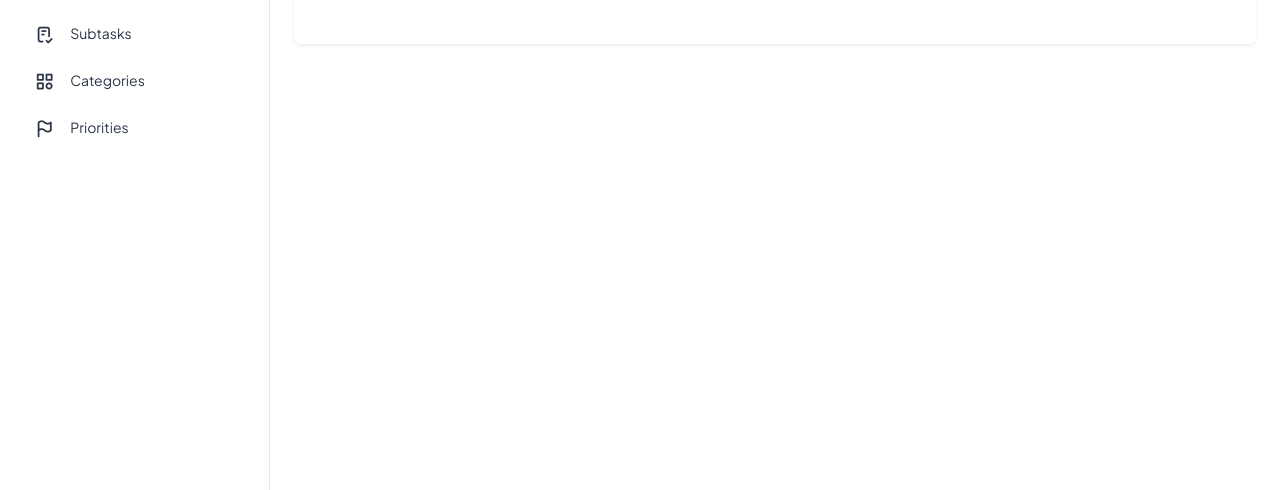
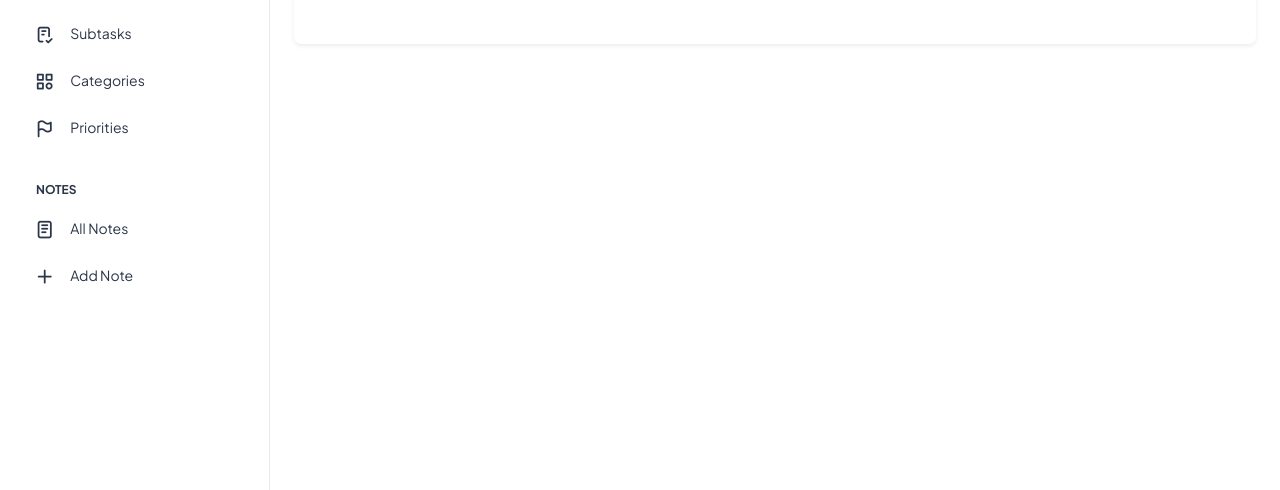
Before and after one commit to Hawksprey420/Hangarin, a Django app: page /categories/41/delete/ in a window 1280 px wide. Shown: the part 310-800 px from the top of the page. Run offline with Django 5.2, Linux system fonts and the light colour scheme; data comes from the database, SQL or seed files in the repository; some libraries are stand-ins or nearby versions.

Commit message:
Added notes section

```diff
--- a/Hangarin_main/Hangarin_app/views.py
+++ b/Hangarin_main/Hangarin_app/views.py
@@ -232,7 +232,7 @@ class SubTaskDeleteView(DeleteView):
 # --------------------------
 class NoteListView(ListView):
     model = Note
-    template_name = 'note_list.html'
+    template_name = 'notes_list.html'
     context_object_name = 'notes'
     paginate_by = 20  # Adjust as needed
 
@@ -240,18 +240,18 @@ class NoteListView(ListView):
 class NoteCreateView(CreateView):
     model = Note
     fields = ['task', 'content']
-    template_name = 'note_form.html'
+    template_name = 'notes_form.html'
     success_url = reverse_lazy('note-list')
 
 
 class NoteUpdateView(UpdateView):
     model = Note
     fields = ['task', 'content']
-    template_name = 'note_form.html'
+    template_name = 'notes_form.html'
     success_url = reverse_lazy('note-list')
 
 
 class NoteDeleteView(DeleteView):
     model = Note
-    template_name = 'note_delete.html'
+    template_name = 'notes_delete.html'
     success_url = reverse_lazy('note-list')
--- a/Hangarin_main/templates/base.html
+++ b/Hangarin_main/templates/base.html
@@ -10,17 +10,14 @@
   <!-- Favicon -->
   <link rel="icon" type="image/png" href="{% static 'images/logos/favicon.png' %}" />
 
-  <!-- ✅ Manifest (correct path for Django) -->
+  <!-- ✅ Manifest -->
   <link rel="manifest" href="/static/manifest.json" crossorigin="use-credentials">
 
-
-  <!-- ✅ PWA Meta Tags -->
+  <!-- ✅ Progressive Web App Meta -->
   {% progressive_web_app_meta %}
-
-  <!-- Theme Color (for mobile status bar) -->
   <meta name="theme-color" content="#0A0A0A">
 
-  <!-- ✅ Bootstrap & Core CSS -->
+  <!-- ✅ Core CSS -->
   <link href="{% static 'css/styles.css' %}" rel="stylesheet">
 
   <!-- CSRF Token -->
@@ -28,15 +25,19 @@
 
   {% block extra_head %}{% endblock %}
 </head>
+
 <body>
   <div class="page-wrapper" id="main-wrapper"
        data-layout="vertical" data-navbarbg="skin6"
        data-sidebartype="full" data-sidebar-position="fixed"
        data-header-position="fixed">
 
-    <!-- Sidebar Start -->
+    <!-- ============================= -->
+    <!-- SIDEBAR -->
+    <!-- ============================= -->
     <aside class="left-sidebar">
       <div>
+        <!-- Logo -->
         <div class="brand-logo d-flex align-items-center justify-content-between">
           <a href="{% url 'dashboard' %}" class="text-nowrap logo-img">
             <img src="{% static 'images/logos/dark-logo.svg' %}" width="180" alt="Hangarin Logo">
@@ -49,6 +50,8 @@
         <!-- Sidebar Navigation -->
         <nav class="sidebar-nav scroll-sidebar" data-simplebar="">
           <ul id="sidebarnav">
+
+            <!-- === SECTION: Your Data === -->
             <li class="nav-small-cap">
               <i class="ti ti-dots nav-small-cap-icon fs-4"></i>
               <span class="hide-menu">Your Data</span>
@@ -61,6 +64,7 @@
               </a>
             </li>
 
+            <!-- === SECTION: Tasks === -->
             <li class="nav-small-cap">
               <i class="ti ti-dots nav-small-cap-icon fs-4"></i>
               <span class="hide-menu">Tasks</span>
@@ -100,27 +104,40 @@
                 <span class="hide-menu">Priorities</span>
               </a>
             </li>
+
+            <!-- === SECTION: Notes === -->
+            <li class="nav-small-cap">
+              <i class="ti ti-dots nav-small-cap-icon fs-4"></i>
+              <span class="hide-menu">Notes</span>
+            </li>
+
+            <li class="sidebar-item {% if request.resolver_match.url_name == 'note-list' %}active{% endif %}">
+              <a class="sidebar-link" href="{% url 'note-list' %}">
+                <span><i class="ti ti-notes"></i></span>
+                <span class="hide-menu">All Notes</span>
+              </a>
+            </li>
+
+            <li class="sidebar-item {% if request.resolver_match.url_name == 'note-add' %}active{% endif %}">
+              <a class="sidebar-link" href="{% url 'note-add' %}">
+                <span><i class="ti ti-plus"></i></span>
+                <span class="hide-menu">Add Note</span>
+              </a>
+            </li>
+
           </ul>
-
-          {% comment %} <div class="unlimited-access hide-menu bg-light-primary position-relative mb-7 mt-5 rounded">
-            <div class="d-flex">
-              <div class="unlimited-access-title me-3">
-                <h6 class="fw-semibold fs-4 mb-6 text-dark w-85">Upgrade to Pro</h6>
-                <a href="https://adminmart.com/product/modernize-bootstrap-5-admin-template/"
-                   target="_blank" class="btn btn-primary fs-2 fw-semibold lh-sm">Buy Pro</a>
-              </div>
-              <div class="unlimited-access-img">
-                <img src="{% static 'images/backgrounds/rocket.png' %}" alt="" class="img-fluid">
-              </div>
-            </div>
-          </div> {% endcomment %}
         </nav>
       </div>
     </aside>
-    <!-- Sidebar End -->
+    <!-- ============================= -->
+    <!-- END SIDEBAR -->
+    <!-- ============================= -->
 
-    <!-- Body Wrapper -->
+    <!-- ============================= -->
+    <!-- MAIN BODY -->
+    <!-- ============================= -->
     <div class="body-wrapper">
+      <!-- Header -->
       <header class="app-header">
         <nav class="navbar navbar-expand-lg navbar-light">
           <ul class="navbar-nav">
@@ -164,22 +181,23 @@
         </nav>
       </header>
 
-      <div class="container-fluid mt-4 px-4">
+      <!-- Content -->
+      <main class="container-fluid mt-4 px-4">
         {% block content %}{% endblock %}
-      </div>
+      </main>
     </div>
   </div>
 
-  <!-- ✅ Scripts -->
+  <!-- ============================= -->
+  <!-- SCRIPTS -->
+  <!-- ============================= -->
   <script src="{% static 'libs/jquery/dist/jquery.min.js' %}"></script>
   <script src="{% static 'libs/bootstrap/dist/js/bootstrap.bundle.min.js' %}"></script>
   <script src="{% static 'js/sidebarmenu.js' %}"></script>
   <script src="{% static 'js/app.min.js' %}"></script>
   <script src="{% static 'libs/simplebar/dist/simplebar.js' %}"></script>
 
-  <!-- ✅ Service Worker Registration -->
-
-  <!-- ✅ Install Prompt (auto-trigger supported) -->
+  <!-- ✅ Service Worker -->
   <script>
     if ('serviceWorker' in navigator) {
       window.addEventListener('load', function() {
```
